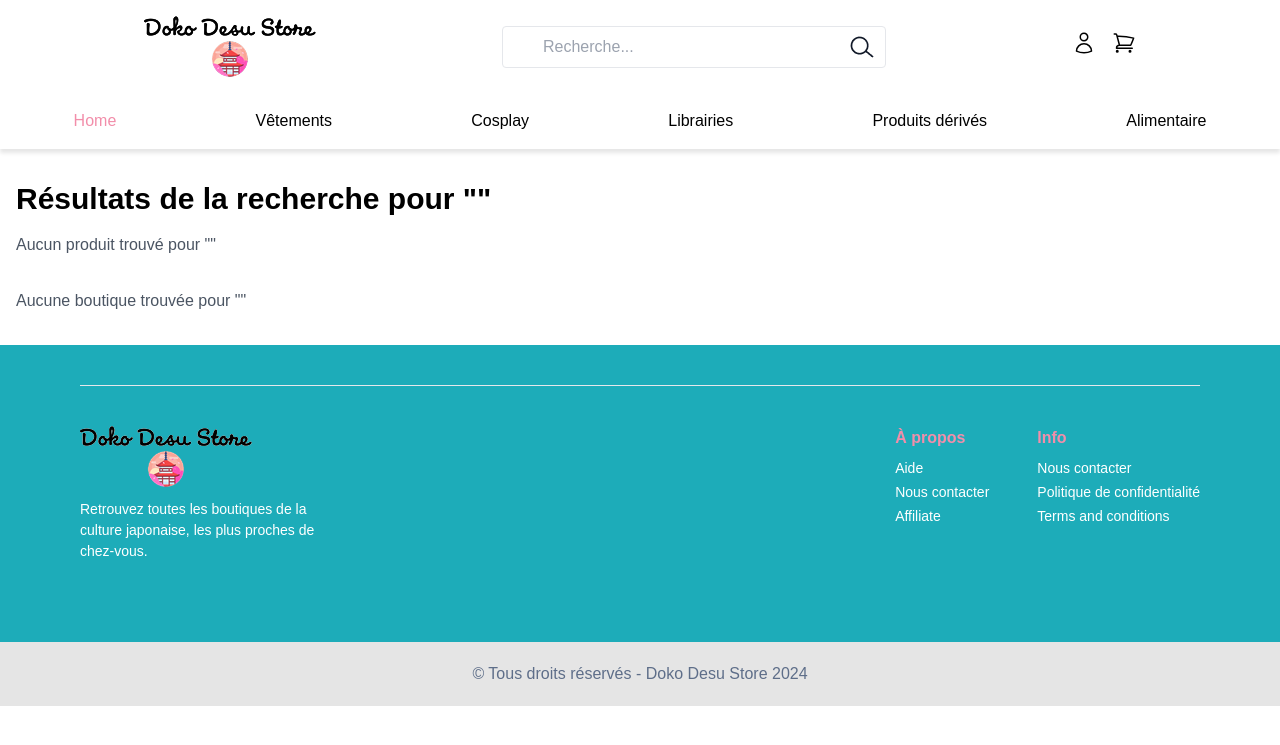
After one commit to VautorD/DokoDesuStore, a Symfony app: template templates/search/results.html.twig in a window 1280 px wide. The commit adds this page. Shown: the top 745 px of the page. Run offline with Twig, Linux system fonts and the light colour scheme; the template is opened without the code that fills it, so the values that code supplies are empty; style sheets or scripts are compiled from the project's sources; some libraries are stand-ins or nearby versions.

Commit message:
Fix back boutique et ajout back et front Search

```diff
--- a/config/routes.yaml
+++ b/config/routes.yaml
@@ -7,3 +7,7 @@ controllers:
 Home:
     path: /
     controller: App\Controller\HomeController::index
+
+search:
+    path: /search
+    controller: App\Controller\SearchController::search
--- a/templates/base.html.twig
+++ b/templates/base.html.twig
@@ -21,7 +21,8 @@
                 <img src="{{ asset('build/img/logo.png') }}"  alt="Logo" class="h-15">
             </div>
             <div class="relative flex-1 max-w-sm">
-                <input type="text" placeholder="Recherche..."
+                <form action="{{ path('search') }}" method="GET" class="relative flex-1 max-w-sm">
+                <input type="text" name="q" placeholder="Recherche..." value="{{ app.request.query.get('q') }}"
                     class="w-full py-2 pl-10 pr-3 border rounded focus:outline-none focus:ring focus:border-blue-300">
                 <div class="absolute inset-y-0 right-0 flex items-center pr-3 pointer-events-none">
                     <img src="{{ asset('build/icons/search-alt.png') }}" alt="search-icon">
--- a/templates/boutique/allBoutique.html.twig
+++ b/templates/boutique/allBoutique.html.twig
@@ -66,7 +66,7 @@
                         <p class="text-gray-600">{{ boutique.adresse }}</p>
                         <p class="text-gray-600">{{ boutique.ville }}, {{ boutique.cp }}</p>
                         <p class="text-gray-700 mt-2"></p>
-                        <a href="{{ path('app_boutique_template', {'id': boutique.id}) }}" class="bg-secondary text-white py-2 px-4 rounded mt-2">Je découvre</a>
+                        <a href="{{ path('app_boutique_template', {'slug': boutique.slug}) }}" class="bg-secondary text-white py-2 px-4 rounded mt-2">Je découvre</a>
                     </div>
                 </div>
             {% endfor %}
--- /dev/null
+++ b/templates/search/results.html.twig
@@ -0,0 +1,55 @@
+{% extends 'base.html.twig' %}
+
+{% block title %}Résultats de la recherche{% endblock %}
+
+{% block body %}
+<main class="container mx-auto px-4 py-8">
+    <h1 class="text-3xl font-semibold mb-4">Résultats de la recherche pour "{{ term }}"</h1>
+
+    <section>
+        {% if produits is not empty %}
+            <h2 class="text-2xl font-semibold mb-2">Produits</h2>
+            <div class="grid grid-cols-1 sm:grid-cols-2 md:grid-cols-3 lg:grid-cols-4 gap-4">
+                {% for produit in produits %}
+                    <div class="bg-white shadow-lg rounded-lg overflow-hidden">
+                        <img src="{{ asset('build/img/' ~ produit.img) }}" alt="{{ produit.nom }}" class="w-full h-40 object-cover object-center">
+                        <div class="p-4">
+                            <h2 class="text-gray-800 font-bold text-xl mb-2">{{ produit.nom }}</h2>
+                            <p class="text-gray-600 text-sm">{{ produit.description }}</p>
+                            <p class="mt-2">Prix : <span class="font-bold">{{ produit.prix }} €</span></p>
+                            <p class="mt-2">Disponible chez : <a href="{{ path('app_boutique_template', {slug: produit.boutique.slug}) }}" class="text-blue-500 hover:underline">{{ produit.boutique.nom }}</a></p>
+                            <div class="flex justify-end mt-4">
+                                <a href="{{ path('app_produit_details', {slug: produit.slug}) }}" class="text-blue-500 hover:underline">Voir détails</a>
+                            </div>
+                        </div>
+                    </div>
+                {% endfor %}
+            </div>
+        {% else %}
+            <p class="text-gray-600">Aucun produit trouvé pour "{{ term }}"</p>
+        {% endif %}
+    </section>
+
+    <section class="mt-8">
+        {% if boutiques is not empty %}
+            <h2 class="text-2xl font-semibold mb-2">Boutiques</h2>
+            <div class="grid grid-cols-1 sm:grid-cols-2 md:grid-cols-3 lg:grid-cols-4 gap-4">
+                {% for boutique in boutiques %}
+                    <div class="bg-white shadow-lg rounded-lg overflow-hidden">
+                        <img src="{{ asset('img/' ~ boutique.img) }}" alt="{{ boutique.nom }}" class="w-full h-40 object-cover object-center">
+                        <div class="p-4">
+                            <h2 class="text-gray-800 font-bold text-xl mb-2">{{ boutique.nom }}</h2>
+                            <p class="text-gray-600 text-sm">{{ boutique.adresse }}</p>
+                            <div class="flex justify-end mt-4">
+                                <a href="{{ path('app_boutique_template', {slug: boutique.slug}) }}" class="text-blue-500 hover:underline">Voir détails</a>
+                            </div>
+                        </div>
+                    </div>
+                {% endfor %}
+            </div>
+        {% else %}
+            <p class="text-gray-600">Aucune boutique trouvée pour "{{ term }}"</p>
+        {% endif %}
+    </section>
+</main>
+{% endblock %}
```
Also changed, not shown: src/Controller/BoutiqueController.php (+12 -14 lines), src/Controller/SearchController.php (added, +37 -0 lines), src/Repository/BoutiqueRepository.php (+9 -0 lines), src/Repository/ProduitRepository.php (+10 -14 lines).
